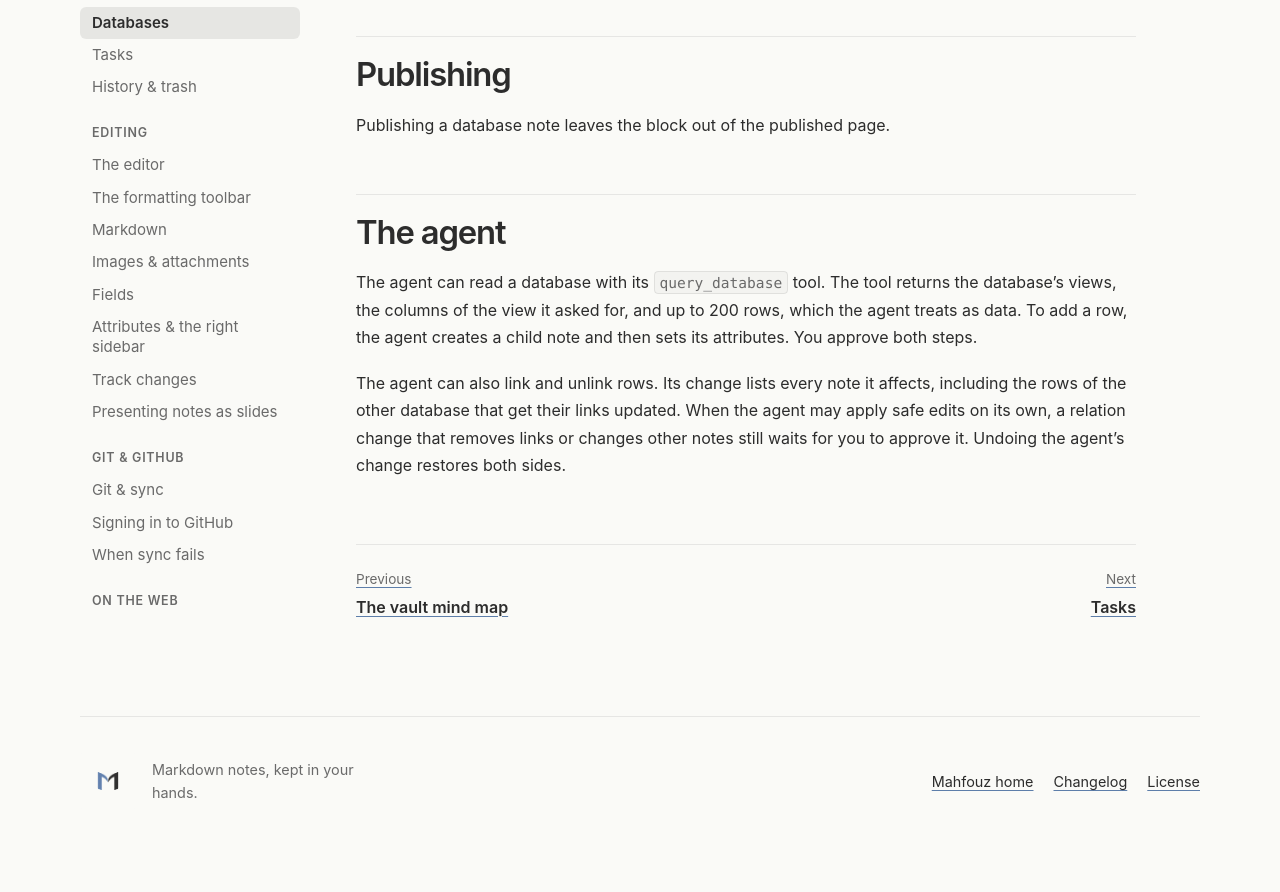
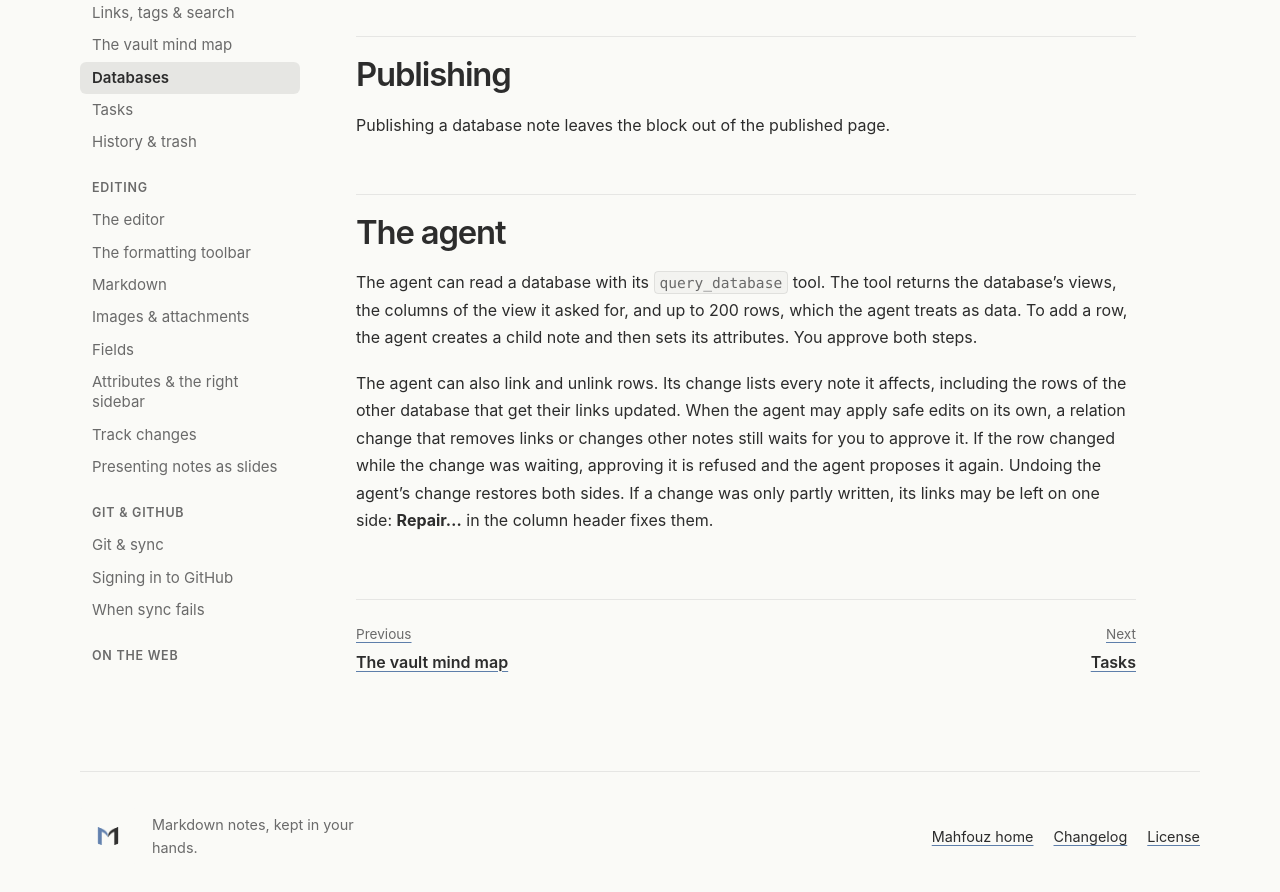
Before and after one commit to mahfouz-app/docs, a Jekyll site: the page built from guide/databases.md, in a window 1280 px wide and 900 px high, scrolled down 7331 px. Shown: the top 892 px of the window. Built offline with Jekyll 4.4.1, drawn with Linux system fonts in a browser that asks for light colours; before the commit the page ends 8176 px from its top, so only the background shows below that; some of the changed text lies outside the part shown.

Commit message:
docs(databases): drift marks are table-only; partial agent writes and stale approvals
Co-Authored-By: Claude Opus 5.5 <noreply@anthropic.com>

```diff
--- a/guide/databases.md
+++ b/guide/databases.md
@@ -242,8 +242,9 @@ database can't be found, or it has no matching column.
 ### Links on one side only
 
 A two-way link can end up on one side only, for example after a file is
-edited in another app. Such a link has a dashed border and a ↶ mark, and the
-column header shows how many there are, such as **2 not linked back**.
+edited in another app. In the table, such a link has a dashed border and a ↶
+mark, and the column header shows how many there are, such as **2 not linked
+back**.
 
 To fix them, click **Repair…** in the column header:
 
@@ -305,4 +306,7 @@ The agent can also link and unlink rows. Its change lists every note it
 affects, including the rows of the other database that get their links
 updated. When the agent may apply safe edits on its own, a relation change
 that removes links or changes other notes still waits for you to approve it.
-Undoing the agent's change restores both sides.
+If the row changed while the change was waiting, approving it is refused and
+the agent proposes it again. Undoing the agent's change restores both sides.
+If a change was only partly written, its links may be left on one side:
+**Repair…** in the column header fixes them.
```
